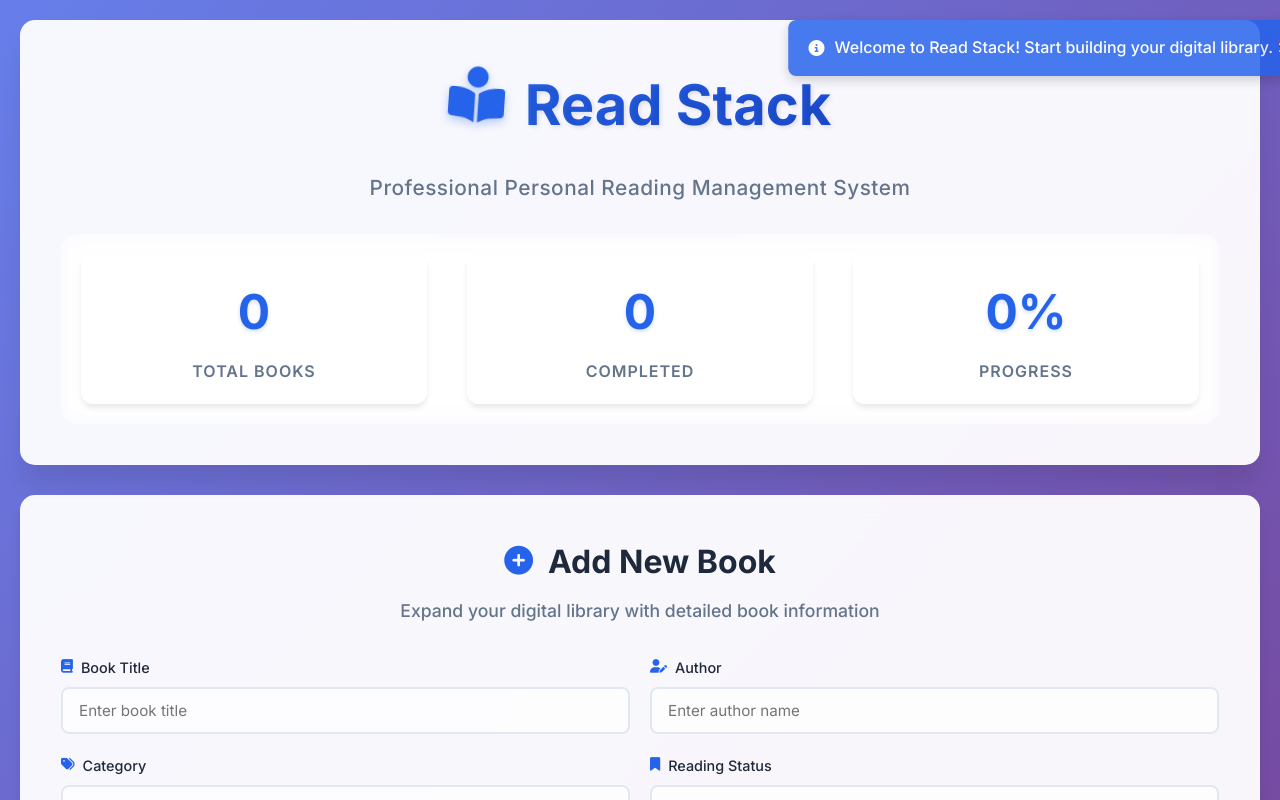
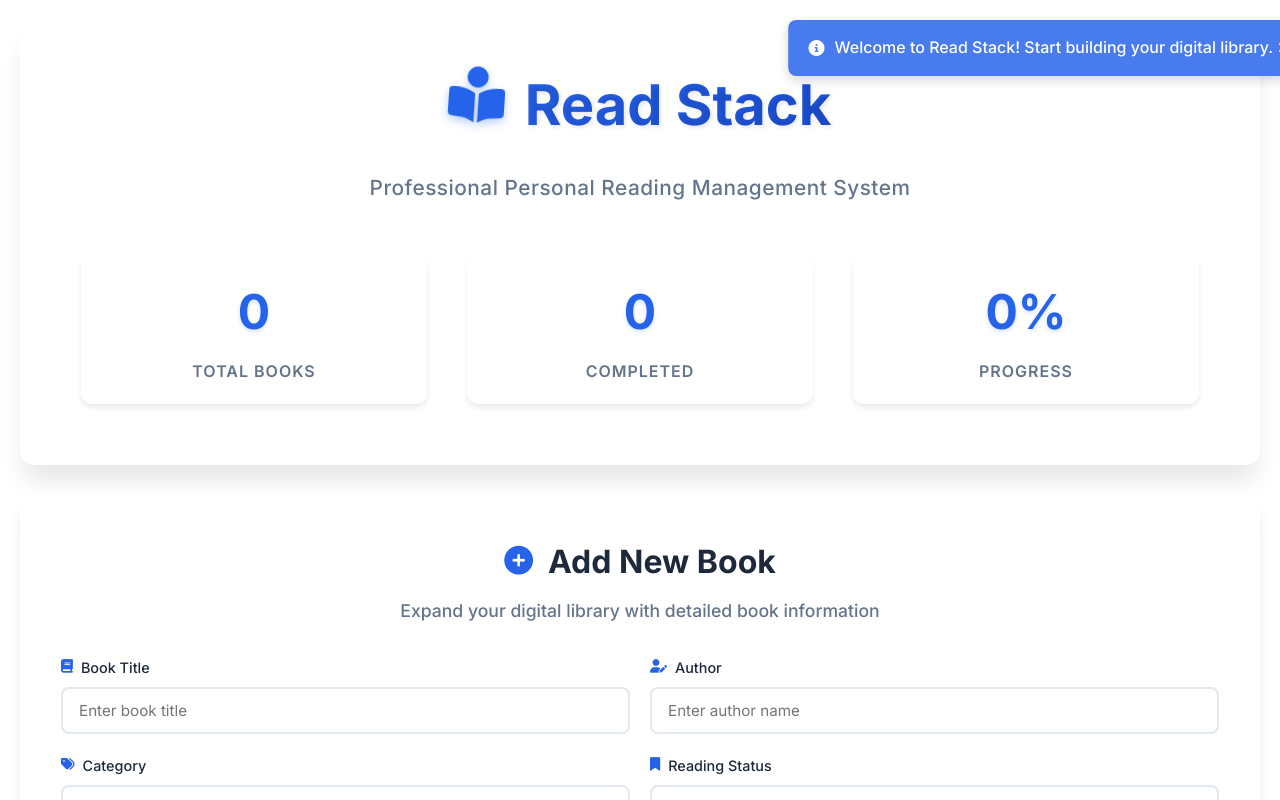
Before and after one commit to Rudra805-cloud/SakshamProject, a plain HTML site: page index.html in a window 1280 px wide. Drawn offline with Linux system fonts and the light colour scheme.

Commit message:
ui change

```diff
--- a/style.css
+++ b/style.css
@@ -13,7 +13,7 @@
     --success-color: #059669;
     --warning-color: #d97706;
     --danger-color: #dc2626;
-    --background-gradient: linear-gradient(135deg, #667eea 0%, #764ba2 100%);
+    --background-gradient: white;
     --text-primary: #1e293b;
     --text-secondary: #64748b;
     --border-color: #e2e8f0;
```
